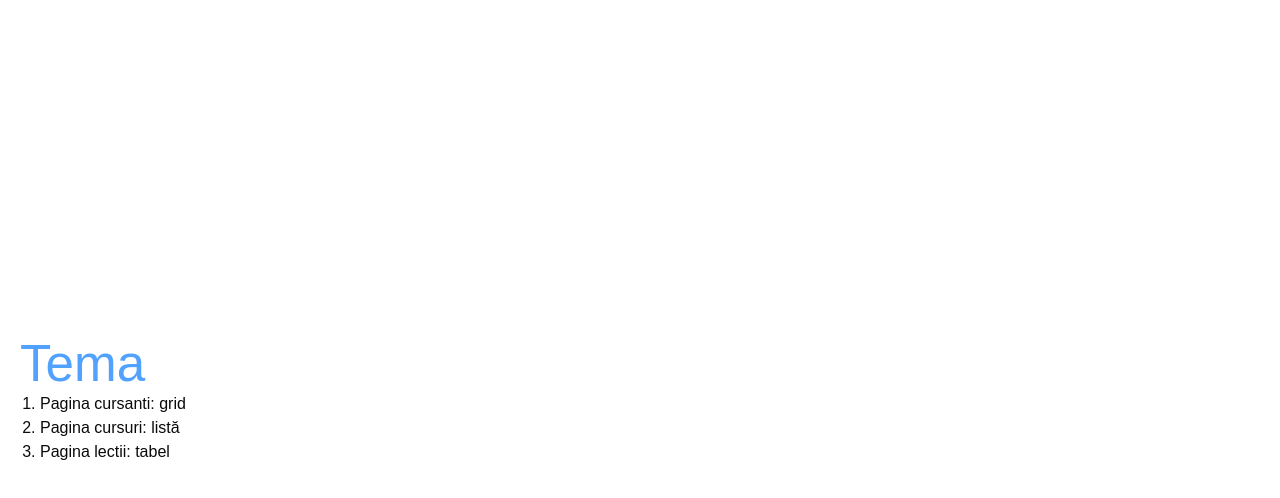
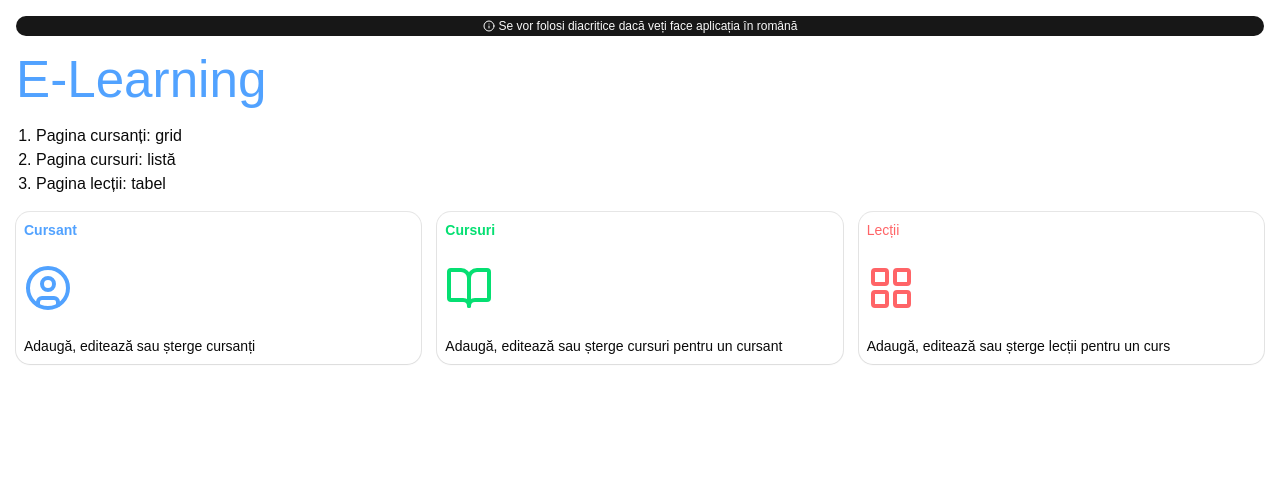
Before and after one commit to vmaria12/Internship-2026, a React (Vite) app in the folder fe/fe/: page / in a window 1280 px wide. Shown: the top 498 px of the page. Built offline with nearby package versions, Linux system fonts and the light colour scheme.

Commit message:
FE: welcome page

```diff
--- /dev/null
+++ b/fe/fe/src/app/welcome/welcome-action.tsx
@@ -0,0 +1,26 @@
+import { Card } from "@/components/ui/card"
+import { BookOpen, CircleUser, LayoutGrid } from "lucide-react"
+
+const WelcomeAction = () => {
+    return (
+        <div className="grid grid-cols-3 gap-4">
+            <Card className="p-2">
+                <h2 className="text-blue-400 font-semibold">Cursant</h2>
+                <CircleUser className="size-12 text-blue-400" />
+                <p>Adaugă, editează sau șterge cursanți</p>
+            </Card>
+            <Card className="p-2">
+                <h2 className="font-bold text-green-400">Cursuri</h2>
+                <BookOpen className="size-12 text-green-400" />
+                <p>Adaugă, editează sau șterge cursuri pentru un cursant</p>
+            </Card>
+            <Card className="p-2">
+                <h2 className="text-red-400 font-normal">Lecții</h2>
+                <LayoutGrid className="size-12 text-red-400" />
+                <p>Adaugă, editează sau șterge lecții pentru un curs</p>
+            </Card>
+        </div>
+    )
+}
+
+export default WelcomeAction
--- a/fe/fe/src/app/welcome/welcome.tsx
+++ b/fe/fe/src/app/welcome/welcome.tsx
@@ -1,13 +1,23 @@
+import WelcomeAction from "./welcome-action"
+import { Badge } from "@/components/ui/badge"
+import { Info } from "lucide-react"
+
 const Welcome = () => {
     return (
-        <div style={{ padding: '20px' }}>
-            <h1 className="text-blue-400 text-semibold">Tema</h1>
+        <div className="h-screen w-screen p-4 flex flex-col gap-4 ">
+            <Badge variant="default" className="flex justify-center w-full">
+                <Info size={16} />
+                Se vor folosi diacritice dacă veți face aplicația în română
+            </Badge>
+            <h1 className="text-blue-400 text-semibold">E-Learning</h1>
 
             <ol className="list-decimal pl-5">
-                <li>Pagina cursanti: grid</li>
+                <li>Pagina cursanți: grid</li>
                 <li>Pagina cursuri: listă</li>
-                <li>Pagina lectii: tabel</li>
+                <li>Pagina lecții: tabel</li>
             </ol>
+
+            <WelcomeAction />
         </div>
     )
 }
```
Also changed, not shown: 1 other file (tests, documents, lock files or other folders).
